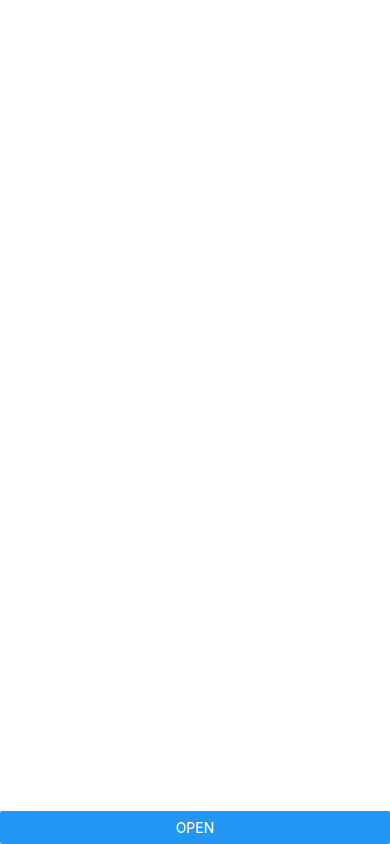
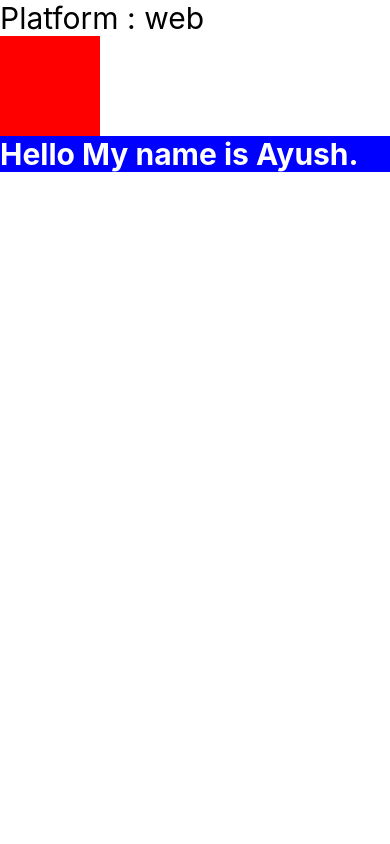
Before and after one commit to ayushvora01/React.Native, a React Native app: screen / in a window 390 px wide. Built offline with nearby package versions, Linux system fonts and the light colour scheme.

Commit message:
Update App.tsx

```diff
--- a/App.tsx
+++ b/App.tsx
@@ -22,6 +22,8 @@ import {
   TouchableOpacity,
   ActivityIndicator,
   Modal,
+  Pressable,
+  Platform,
 } from 'react-native';
 
 import {
@@ -40,49 +42,32 @@ type SectionProps = PropsWithChildren<{
 function App(): JSX.Element {
   const isDarkMode = useColorScheme() === 'dark';
 
-  const[showModal,setShowModal]=useState(false);
+  const [hide, setHide] = useState(false);
+  const [barStyle, setBarStyle] = useState("default");
 
   return (
-    <View style={Styles.main}>
-      <Modal transparent={true} visible={showModal} animationType='slide'>
-        <View style={Styles.centeredView}>
-          <View style={Styles.modalView}>
-            <Text style={Styles.modalText}>Hello, I am Ayush</Text>
-            <Button title='Close' onPress={()=>setShowModal(false)}/>
-          </View>
-        </View>
-      </Modal>
-      <View style={Styles.buttonView}>
-        <Button title='Open' onPress={()=>setShowModal(true)}/></View>
+    <View style={Styles.container}>
+      <Text style={{ fontSize: 30 }}>Platform : {Platform.OS}</Text>
+      {
+        Platform.OS == 'android' ?
+          <View style={{ backgroundColor: 'green', height: 100, width: 100 }}></View>
+          :
+          <View style={{ backgroundColor: 'red', height: 100, width: 100 }}></View>
+      }
+      <Text style={Styles.text}>Hello My name is Ayush.</Text>
     </View>
   );
 }
 
 const Styles = StyleSheet.create({
-  main: {
+  container: {
     flex: 1,
   },
-  buttonView: {
-    flex: 1,
-    justifyContent: 'flex-end',
-  },
-  centeredView: {
-    flex: 1,
-    justifyContent: 'center',
-    alignItems: 'center',
-  },
-  modalView: {
-    backgroundColor: 'black',
-    padding: 30,
-    borderRadius: 20,
-    shadowColor: 'black',
-    elevation: 5,
-  },
-  modalText: {
-    fontSize: 30,
-    fontWeight: '400',
-    color: 'white',
-    marginBottom: 20,
+  text:{
+    color:Platform.OS=='android' ? 'black' : 'white',
+    backgroundColor:Platform.OS=='android' ? 'yellow' : 'blue',
+    fontWeight: 'bold',
+    fontSize: 30
   }
 })
 
```
